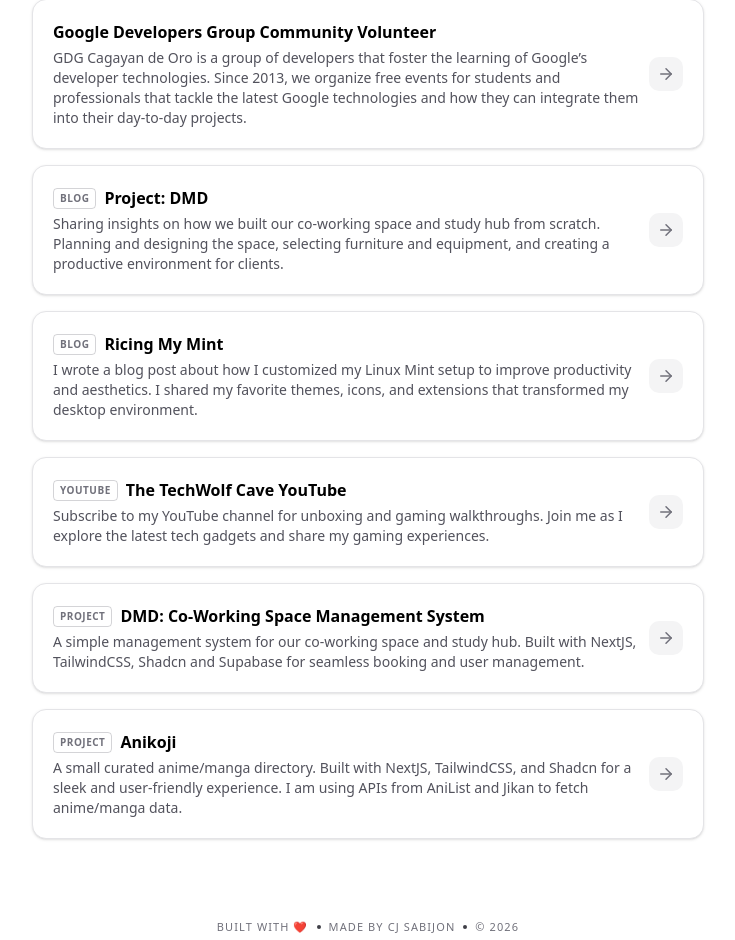
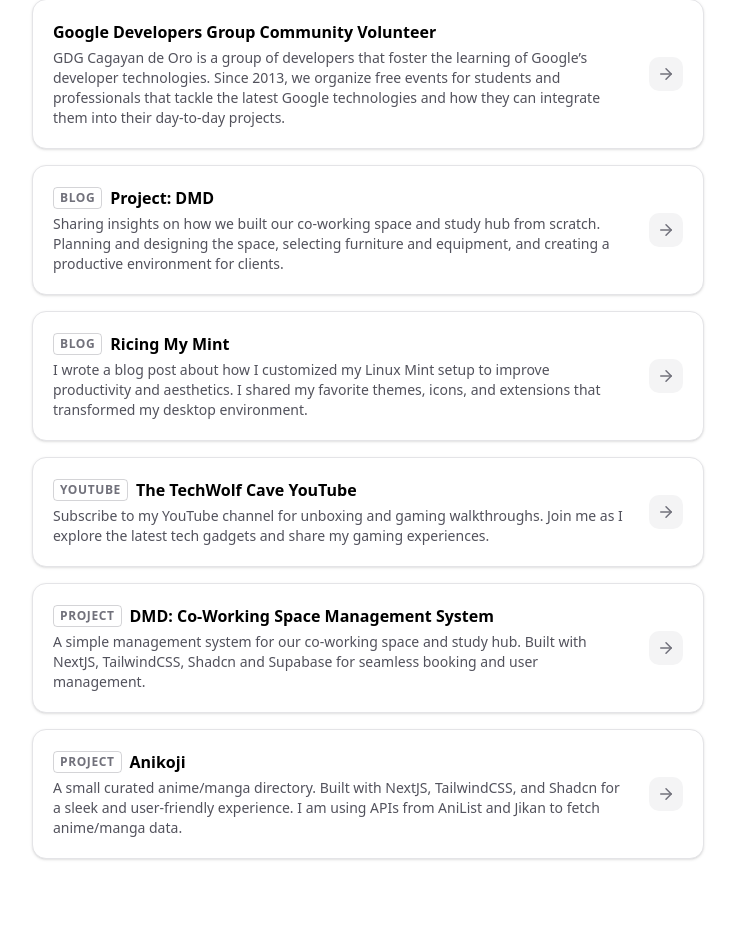
Before and after one commit to CJTS15/website-v3, a Next.js app: page / in a window 1280 px wide. Shown: the part 527-1467 px from the top of the page, without its empty margins (272-1007 px from the left). Built offline with nearby package versions, Linux system fonts and the light colour scheme.

Commit message:
Update styling

```diff
--- a/app/layout.tsx
+++ b/app/layout.tsx
@@ -1,6 +1,8 @@
 import type { Metadata } from "next";
 import { Geist, Geist_Mono } from "next/font/google";
 import "./globals.css";
+import { Analytics } from "@vercel/analytics/next"
+import { SpeedInsights } from "@vercel/speed-insights/next"
 
 const geistSans = Geist({
   variable: "--font-geist-sans",
@@ -24,6 +26,8 @@
 }>) {
   return (
     <html lang="en">
+      <Analytics/>
+      <SpeedInsights />
       <body
         className={`${geistSans.variable} ${geistMono.variable} antialiased`}
       >
--- a/components/Footer.tsx
+++ b/components/Footer.tsx
@@ -7,7 +7,7 @@
 
   return (
     <footer className="mt-20 pb-12 w-full text-center space-y-2">
-      <div className="text-[11px] font-medium text-zinc-500 uppercase tracking-widest flex items-center justify-center space-x-2">
+      <div className="text-sm font-medium text-zinc-500 uppercase flex items-center justify-center space-x-2">
         <span>Built with ❤️</span>
         <span className="w-1 h-1 rounded-full bg-zinc-700"></span>
         <span>Made by CJ Sabijon</span>
--- a/components/LinkCards.tsx
+++ b/components/LinkCards.tsx
@@ -29,14 +29,14 @@
               <div className="flex items-center space-x-2">
                 <span className="font-semibold text-base flex items-center">
                   {item.label && (
-                    <span className="mr-2 text-[10px] uppercase tracking-wider px-1.5 py-0.5 rounded border border-zinc-500/30 text-zinc-500 font-bold">
+                    <span className="mr-2 text-xs uppercase tracking-wider px-1.5 py-0.5 rounded border border-zinc-500/30 text-zinc-500 font-bold">
                       {item.label}
                     </span>
                   )}
                   {item.title}
                 </span>
               </div>
-              <p className={`text-sm ${theme === 'dark' ? 'text-zinc-500' : 'text-zinc-600'}`}>
+              <p className={`text-sm pr-6 ${theme === 'dark' ? 'text-zinc-500' : 'text-zinc-600'}`}>
                 {item.description}
               </p>
             </div>
--- a/package.json
+++ b/package.json
@@ -9,6 +9,8 @@
     "lint": "eslint"
   },
   "dependencies": {
+    "@vercel/analytics": "^1.6.1",
+    "@vercel/speed-insights": "^1.3.1",
     "class-variance-authority": "^0.7.1",
     "clsx": "^2.1.1",
     "lucide-react": "^0.562.0",
```
Also changed, not shown: 1 other file (tests, documents, lock files or other folders).
